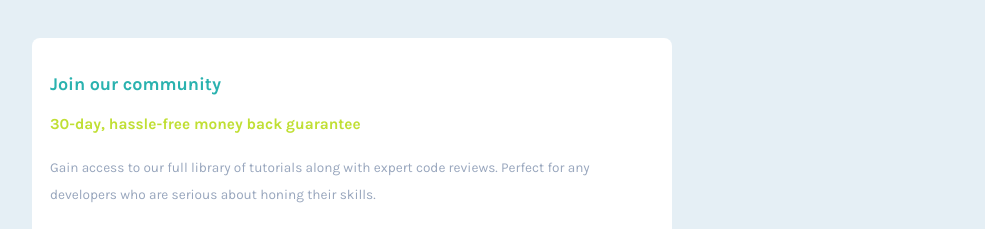
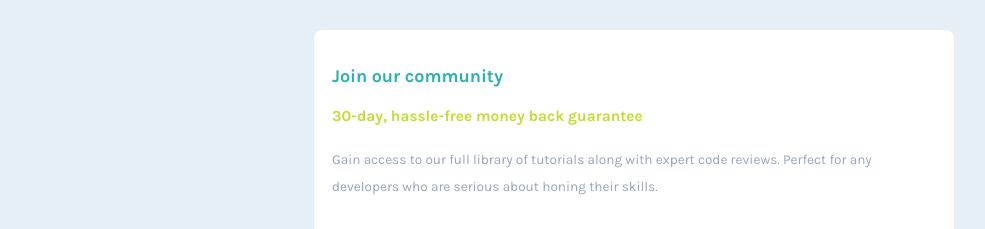
Before and after one commit to archana-nagaraj/Frontend-Mentor-Single-Price-Grid-Component, a plain HTML site: page index.html in a window 1280 px wide. Shown: the top 229 px of the page, without its empty margins (6-991 px from the left). Drawn offline with Linux system fonts and the light colour scheme.

Commit message:
added margin for price element to center it

```diff
--- a/css/style.css
+++ b/css/style.css
@@ -34,6 +34,7 @@ body {
   border-radius: 0.5rem;
   overflow: hidden;
   max-width: 40rem;
+  margin: auto;
 }
 
 .price > * {
@@ -41,6 +42,10 @@ body {
 }
 
 @media only screen and (min-width: 62.5rem) {
+
+    body {
+        margin: 0 auto;
+    }
   .price {
     display: grid;
     grid-template-columns: repeat(2, 1fr);
```
